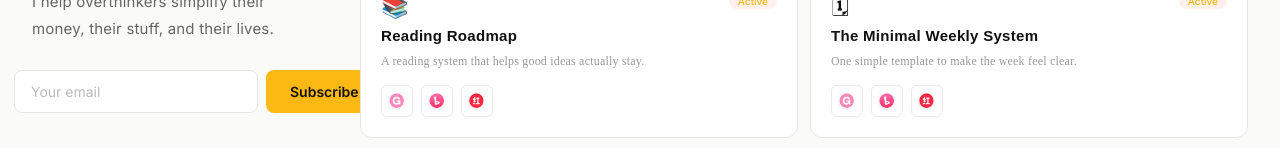
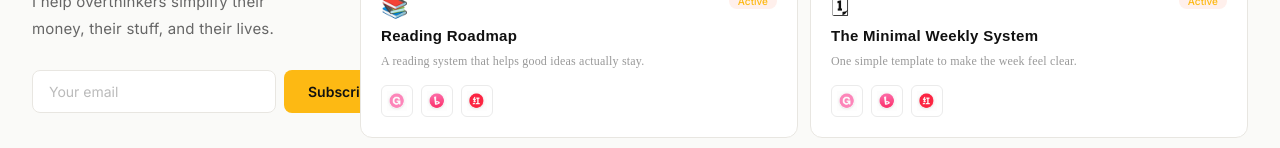
Before and after one commit to chaojwang/chaologies-page, a React (Vite) app: page / in a window 1280 px wide. Shown: the part 602-750 px from the top of the page. Built offline with nearby package versions, Linux system fonts and the light colour scheme; a web font is replaced by a local one.

Commit message:
Fix newsletter form overflow — remove negative margin that caused overlap with cards

```diff
--- a/src/index.css
+++ b/src/index.css
@@ -204,10 +204,12 @@ img {
 /* Newsletter Form — Custom styled */
 .newsletter-container {
   margin-bottom: 24px;
-  margin-left: -18px;
+  margin-left: 0;
   margin-right: 0;
   padding-left: 0;
   padding-right: 0;
+  width: 100%;
+  box-sizing: border-box;
 }
 
 .newsletter-form {
```
